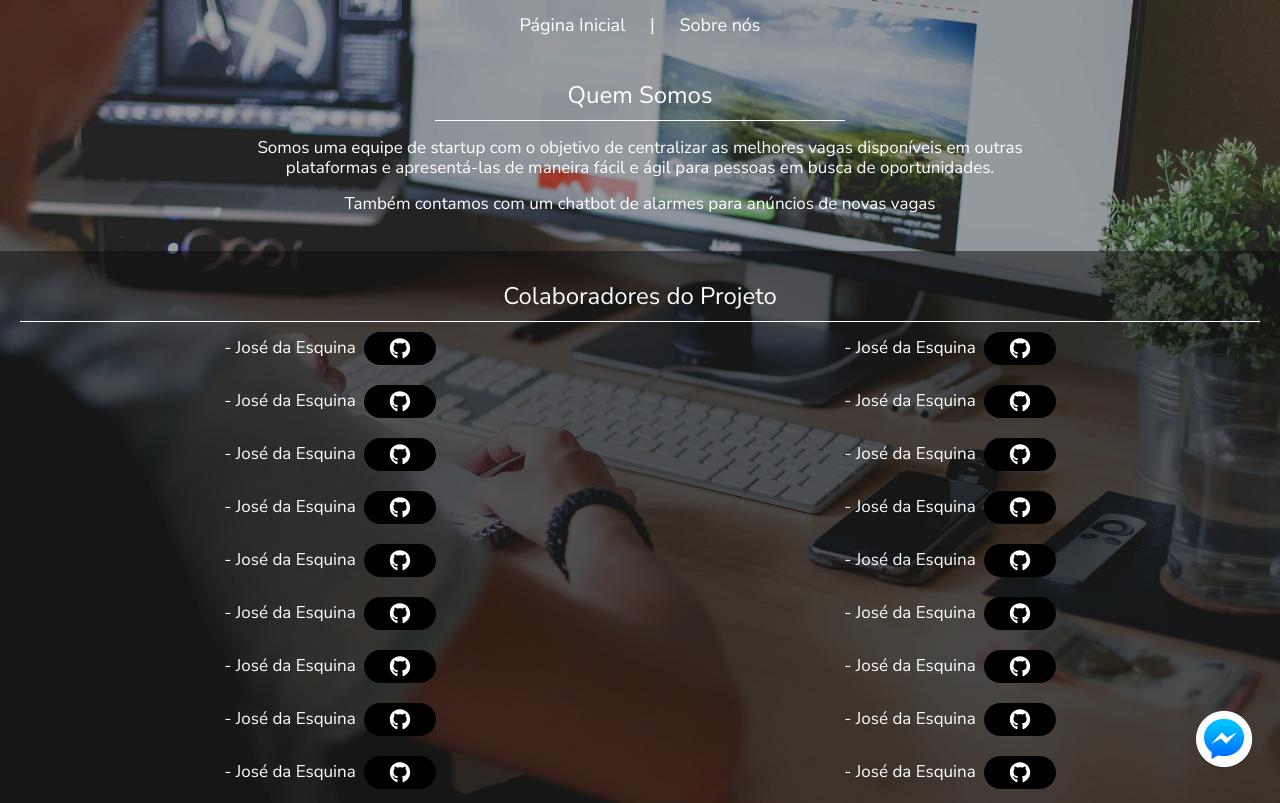
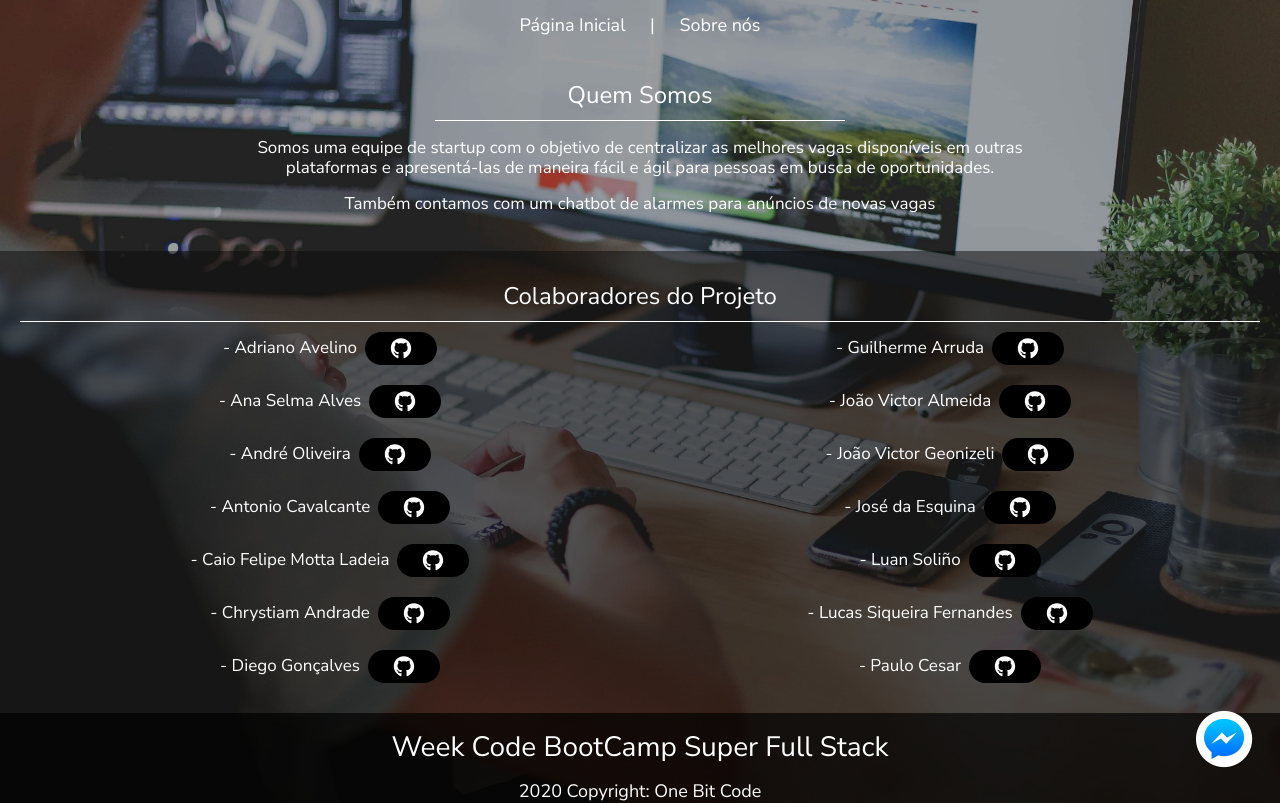
Before and after one commit to OneBitCodeBlog/programador-homeoffice-frontend, a React (Create React App) app: page /about in a window 1280 px wide. Shown: the top 803 px of the page. Built offline with nearby package versions, Linux system fonts and the light colour scheme.

Commit message:
adding names in about us page

```diff
--- a/src/pages/About/index.js
+++ b/src/pages/About/index.js
@@ -10,29 +10,26 @@ import './style.css';
 
 export default function About() {
   const profiles = [
-    { name: 'José da Esquina', github: 'https://github.com' },
-    { name: 'José da Esquina', github: 'https://github.com' },
-    { name: 'José da Esquina', github: 'https://github.com' },
-    { name: 'José da Esquina', github: 'https://github.com' },
-    { name: 'José da Esquina', github: 'https://github.com' },
-    { name: 'José da Esquina', github: 'https://github.com' },
-    { name: 'José da Esquina', github: 'https://github.com' },
-    { name: 'José da Esquina', github: 'https://github.com' },
-    { name: 'José da Esquina', github: 'https://github.com' },
-    { name: 'José da Esquina', github: 'https://github.com' },
-    { name: 'José da Esquina', github: 'https://github.com' },
-    { name: 'José da Esquina', github: 'https://github.com' },
-    { name: 'José da Esquina', github: 'https://github.com' },
-    { name: 'José da Esquina', github: 'https://github.com' },
-    { name: 'José da Esquina', github: 'https://github.com' },
-    { name: 'José da Esquina', github: 'https://github.com' },
-    { name: 'José da Esquina', github: 'https://github.com' },
-    { name: 'José da Esquina', github: 'https://github.com' },
-    { name: 'José da Esquina', github: 'https://github.com' },
-    { name: 'José da Esquina', github: 'https://github.com' },
-    { name: 'José da Esquina', github: 'https://github.com' },
-    { name: 'José da Esquina', github: 'https://github.com' },
-    { name: 'José da Esquina', github: 'https://github.com' },
+    { name: 'Adriano Avelino', github: 'https://github.com/adrianoavelino' },
+    { name: 'Guilherme Arruda', github: 'https://github.com/Guiarrd' },
+
+    { name: 'Ana Selma Alves', github: 'https://github.com/AnaSelma' },
+    { name: 'João Victor Almeida', github: 'https://github.com/aalmeidadev' },
+
+    { name: 'André Oliveira', github: 'https://github.com/oliveira-andre' },
+    { name: 'João Victor Geonizeli', github: 'https://github.com/geonizeli' },
+
+    { name: 'Antonio Cavalcante', github: 'https://github.com/toticavalcanti' },
+    { name: 'José da Esquina', github: 'https://github.com/cheesepaulo' },
+
+    { name: 'Caio Felipe Motta Ladeia', github: 'https://github.com/CaioFML' },
+    { name: 'Luan Soliño', github: 'https://github.com/lsolino' },
+
+    { name: 'Chrystiam Andrade', github: 'https://github.com/chrystiamweb' },
+    { name: 'Lucas Siqueira Fernandes', github: 'https://github.com/Lucasdfg07' },
+
+    { name: 'Diego Gonçalves', github: 'https://github.com/DiegoRamires' },
+    { name: 'Paulo Cesar', github: 'https://github.com' }
   ];
 
   return (
```
